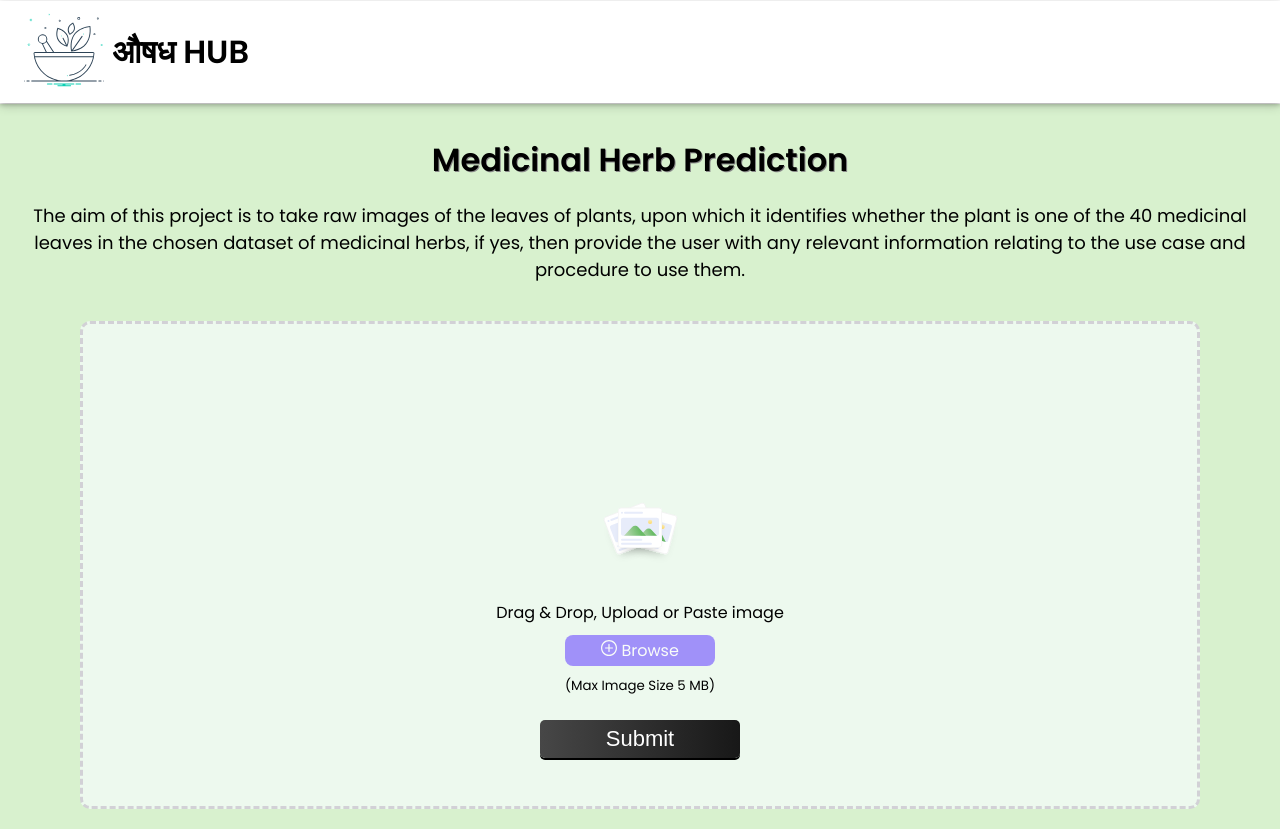
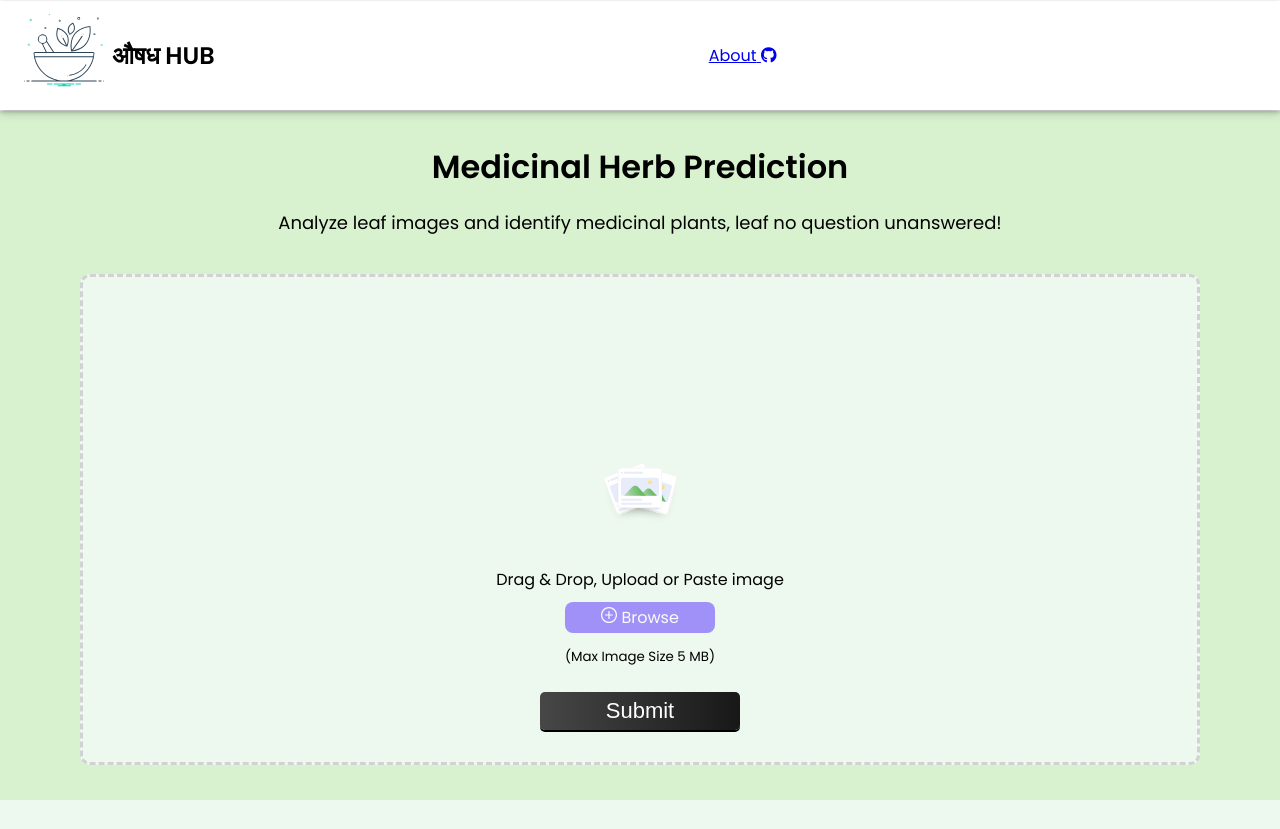
Before and after one commit to AusafMo/AushadHubFrontEnd, a Flask app: page / in a window 1280 px wide. After the commit the page ends 800 px from the top, so only its background shows below. Run offline with Flask 3, Linux system fonts and the light colour scheme; some libraries are stand-ins or nearby versions; some web fonts are replaced.

Commit message:
Update index.html
added aboutsection, revised slogan, updated navbar

```diff
--- a/templates/index.html
+++ b/templates/index.html
@@ -1,3 +1,4 @@
+<!DOCTYPE html>
 <html lang="en">
 <head>
 
@@ -7,19 +8,27 @@
     <link rel="stylesheet" href="../static/stylesheets/style.css">
     <link rel="icon" type="image/x-icon" href="../static/img/webpage_logo_final.png">
     <link rel="shortcut icon" href="#">
-    <script src="../static/scripts/script.js" defer></script>
+    <link rel="stylesheet" href="https://cdnjs.cloudflare.com/ajax/libs/font-awesome/6.0.0-beta3/css/all.min.css">
     <!-- <script src="https://code.jscharting.com/latest/jscharting.js"></script> -->
     <script src="https://ajax.googleapis.com/ajax/libs/jquery/2.1.1/jquery.min.js"></script>
-
+    <link rel="stylesheet" href="https://use.typekit.net/kfx0vct.css" />
 </head>
 <body>
 
     <div class="container">
+
         <header>
-            <div class="navbar">
+            <nav class="navbar">
                 <div class="textandlogo">
                     <a href="/" class="logo"> <img src="../static/img/logo.svg" alt="logo"> </a>
                     <span class="logoname"><h1>औषध HUB</h1></span>
+                </div>
+
+                <div class="aboutSection">
+                    <a href="https://github.com/AusafMo/AushadhHub-BackEnd" class="about">
+                        <span class="githublogo">About</span>
+                        <i class="fab fa-github"></i>
+                    </a>
                 </div>
 
                 <div class="toggle">
@@ -30,24 +39,22 @@
                       <span class="ball"></span>
                     </label> -->
                   </div>
+            </nav>
+        </header>
 
-            </div>
-        </header>
         <div class="tool-section">
-            <h1 class="toolheading" style="text-shadow: 1px 1px #888;">Medicinal Herb Prediction</h1>
-            <p class="slogan">The aim of this project is to take raw images of the leaves of plants, upon which it identifies whether the plant is one of the 40 medicinal leaves in the chosen dataset of medicinal herbs, if yes, then provide the user with any relevant information relating to the use case and procedure to use them.</p>
+            <h1 class="toolheading">Medicinal Herb Prediction</h1>
+            <p class="slogan">Analyze leaf images and identify medicinal plants, leaf no question unanswered!</p>
             <div class="toolwindow">
                 <div class="section">
                     <div class="tool-span">
-                            <div class="tool-area">
-                                <div class="uploadsection" >
-                                    <div class="before-upload upload-area">
+                        <div class="uploadsection" id="upsectionIndex" ondrop="dropHandler(event)" ondragover="dragOverHandler(event)">
+                            <div class="before-upload upload-area" id="bef-up">
+
                                 <div class="afterImage" id="something">
                                     <img id="image" style="width:auto; height:120px; margin-bottom: 1rem;" class="normal"/>
                                 </div>
-                                        <label>
-                                            <img id="svgImage" src="../static/img/tool-box-image.svg" alt="image-logo">
-                                        </label>
+                                <label><img id="svgImage" src="../static/img/tool-box-image.svg" alt="image-logo"></label>
                                 <span class="drag-n-drop-text" id="js-drag-n-drop">Drag &amp; Drop, Upload or Paste image <br></span>
 
                                 <label id="svgImage2" for="file" class="browse-btn">
@@ -55,15 +62,11 @@
                                     <span> Browse </span>
                                 </label>
 
-
                                 <form action="/upload" method="POST" enctype="multipart/form-data">
-                                            <input type="file" name="file" id="file" hidden="" accept=".jpg,.jpeg,.jpe">
+                                    <input type="file" name="file" id="file" hidden="" accept=".jpg,.jpeg,.jpe" onchange="handleFileSelect(event)">
                                     <span class="drag-n-drop-text"><small>(Max Image Size 5 MB)</small></span>
-                                            <input type="submit" class="custom-button" value="Submit">
+                                    <input type="submit" class="custom-button" id="submit-button" value="Submit">
                                 </form>
-
-
-                                    </div>
 
                             </div>
                         </div>
@@ -72,6 +75,7 @@
             </div>
         </div>
     </div>
-    </div>
 </body>
+<script src="../static/scripts/script.js" defer></script>
+
 </html>
```
Lines whose indentation alone changed are shown as unchanged.
